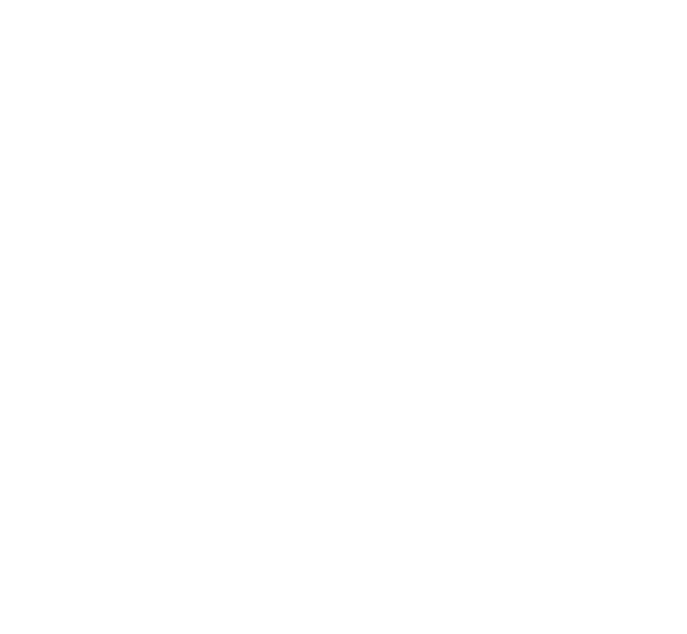
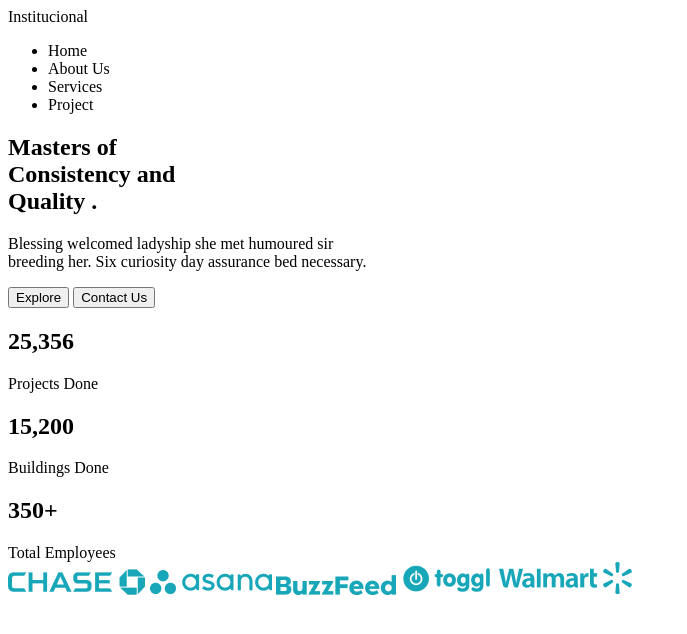
Before and after one commit to natanHenrique/website-onepage, a plain HTML site: page index.html in a window 1280 px wide. Shown: the whole page, without its empty margins (0-687 px from the left). Drawn offline with Linux system fonts and the light colour scheme.

Commit message:
Header e Hero em HTML
header e hero contruido com sucesso, apenas a estrutura do corpo e imagens.

```diff
--- a/index.html
+++ b/index.html
@@ -9,8 +9,61 @@
     <title>Intitucional  |  One Page</title>
 </head>
 <body>
-    <header>
+    <header class="header-center">
+        <div class="header-container">
+            <div class="logo"><span>Institucional</span></div>
+            <nav>
+                <ul>
+                    <li>Home</li>
+                    <li>About Us</li>
+                    <li>Services</li>
+                    <li>Project</li>
+                </ul>
+            </nav>
+        </div>
+    </header>
 
-    </header>
+    <section class="hero">
+        <div class="hero-container">
+            <h1>
+                <span>Masters</span> of<br>
+                Consistency and<br>
+                <span>Quality</span> .
+            </h1>
+            <p>Blessing welcomed ladyship she met humoured sir<br> breeding her. Six curiosity day assurance bed necessary.</p>
+            <div class="hero-cta">
+                <button>Explore</button>
+                <button>Contact Us</button>
+            </div>
+            <div class="stats">
+                <div class="stats-info">
+                    <h2>25,356</h2>
+                    <span>Projects Done</span>
+                </div>
+                <div class="stats-info">
+                    <h2>15,200</h2>
+                    <span>Buildings Done</span>
+                  </div>
+                  <div class="stats-info">
+                    <h2>350+</h2>
+                    <span>Total Employees</span>
+                  </div>
+                  <div class="logos">
+                    <img src="./img/logos/chase.png" alt="logo-chase">
+                    <img src="./img/logos/asana.png" alt="logo-asana">
+                    <img src="./img/logos/buzzfeed.png" alt="logo-buzzfeed">
+                    <img src="./img/logos/toggl.png" alt="logo-toggl">
+                    <img src="./img/logos/walmart.png" alt="logo-walmart">
+                  </div>
+            </div>
+        </div>
+    </section>
+
+    <section class="company-info">
+
+    </section>
+    <footer>
+
+    </footer>
 </body>
 </html>
```
